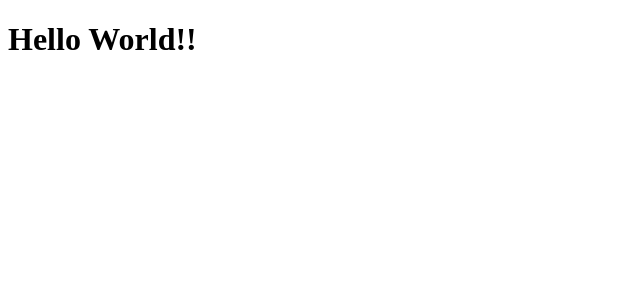
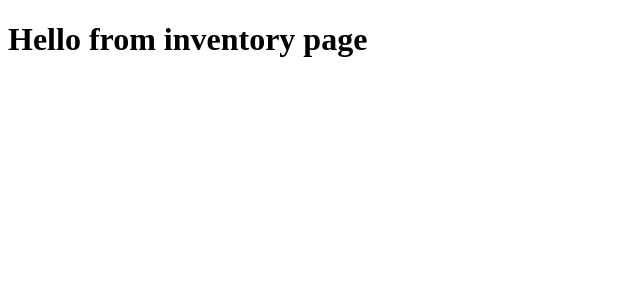
Before and after one commit to CDeweger/instock-sprint, a React (Create React App) app in the folder client/: page /inventory in a window 1280 px wide. Shown: the top 300 px of the page, without its empty margins (0-640 px from the left). Built offline with nearby package versions, Linux system fonts and the light colour scheme.

Commit message:
Create front-end routes for dummie homepage and inventory page.

```diff
--- a/client/src/App.js
+++ b/client/src/App.js
@@ -1,8 +1,19 @@
+// import packages needed for routing
+import React from "react";
+import { BrowserRouter, Route, Switch } from "react-router-dom";
+import HomePage from "./pages/HomePage/HomePage";
+import InventoryPage from "./pages/InventoryPage/InventoryPage";
+
+
 function App() {
   return (
-    <div className="App">
-      <h1>Hello World!!</h1>
-    </div>
+    // define the routes here
+    <BrowserRouter>
+      <Switch>
+        <Route path="/" exact component={HomePage} />
+        <Route path="/inventory" component={InventoryPage} />
+      </Switch>
+    </BrowserRouter>
   );
 }
 
--- /dev/null
+++ b/client/src/pages/HomePage/HomePage.js
@@ -0,0 +1,11 @@
+import React from 'react';
+
+function HomePage() {
+    return (
+        <div>
+           <h1>Hello from homepage</h1>
+        </div>
+    );
+}
+
+export default HomePage;
--- /dev/null
+++ b/client/src/pages/InventoryPage/InventoryPage.js
@@ -0,0 +1,11 @@
+import React from 'react';
+
+function InventoryPage() {
+    return (
+        <div>
+           <h1>Hello from inventory page</h1>
+        </div>
+    );
+}
+
+export default InventoryPage;
```
